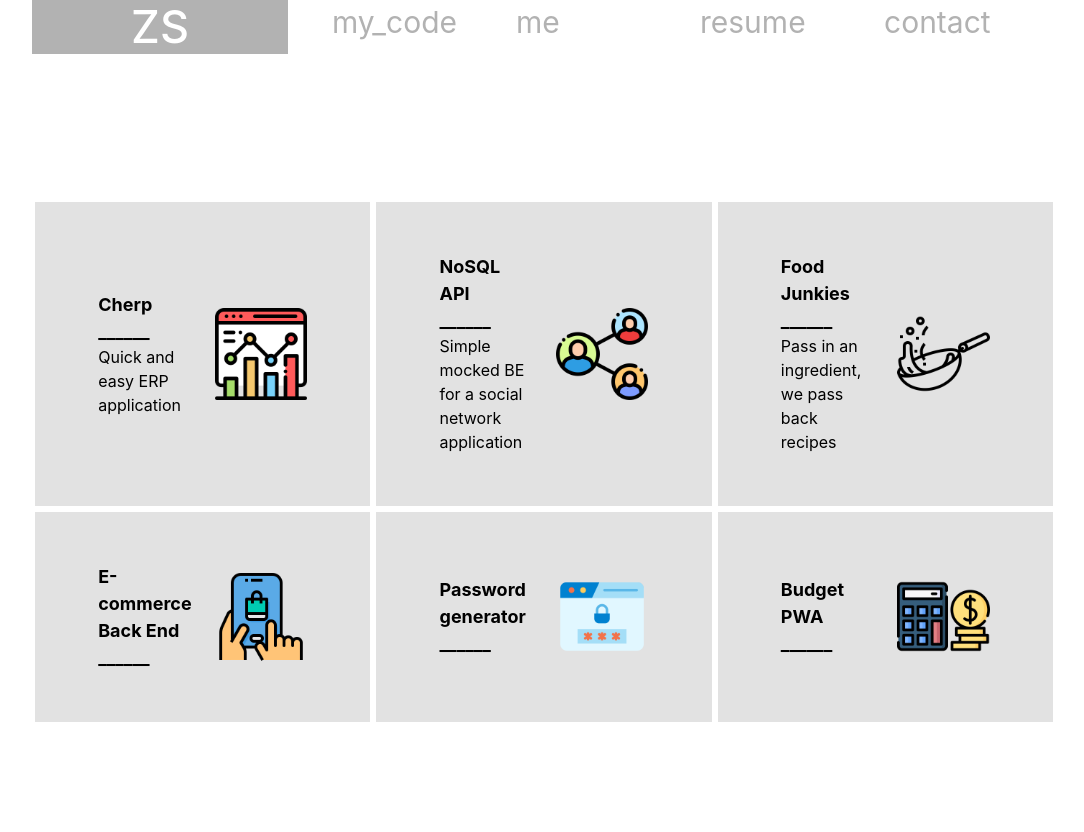
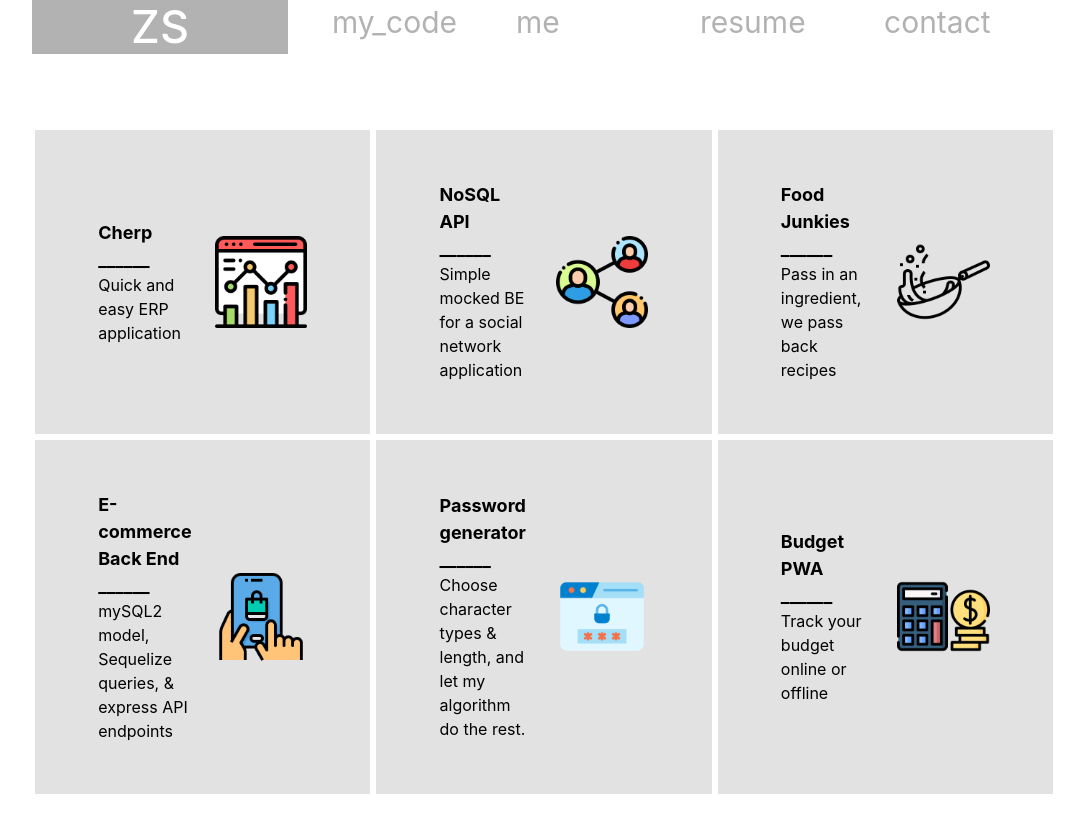
Before and after one commit to zdensamson/React_portfolio, a React (Create React App) app: page / in a window 1280 px wide. Both pictures are taken after a click on the element "my_code". Shown: the top 832 px of the page, without its empty margins (96-1180 px from the left). Built offline with nearby package versions, Linux system fonts and the light colour scheme.

Commit message:
project component MVP

```diff
--- a/src/components/Projects/index.js
+++ b/src/components/Projects/index.js
@@ -41,15 +41,21 @@ function Projects(props) {
         },
         {
             name: 'E-commerce Back End',
+            description: 'mySQL2 model, Sequelize queries, & express API endpoints',
+            link: 'https://github.com/zdensamson/E-commerce_BE',
             img: 'mobile-shopping.png'
         },
         {
             name: 'Password generator',
-            img: 'password.png'
+            description: 'Choose character types & length, and let my algorithm do the rest.',
+            img: 'password.png',
+            link:'https://github.com/zdensamson/Password_generator'
         },
         {
             name: 'Budget PWA',
-            img: 'budgeting.png'
+            description: 'Track your budget online or offline',
+            img: 'budgeting.png',
+            link: 'https://github.com/zdensamson/Password_generator'
         }
 
     ];
```
